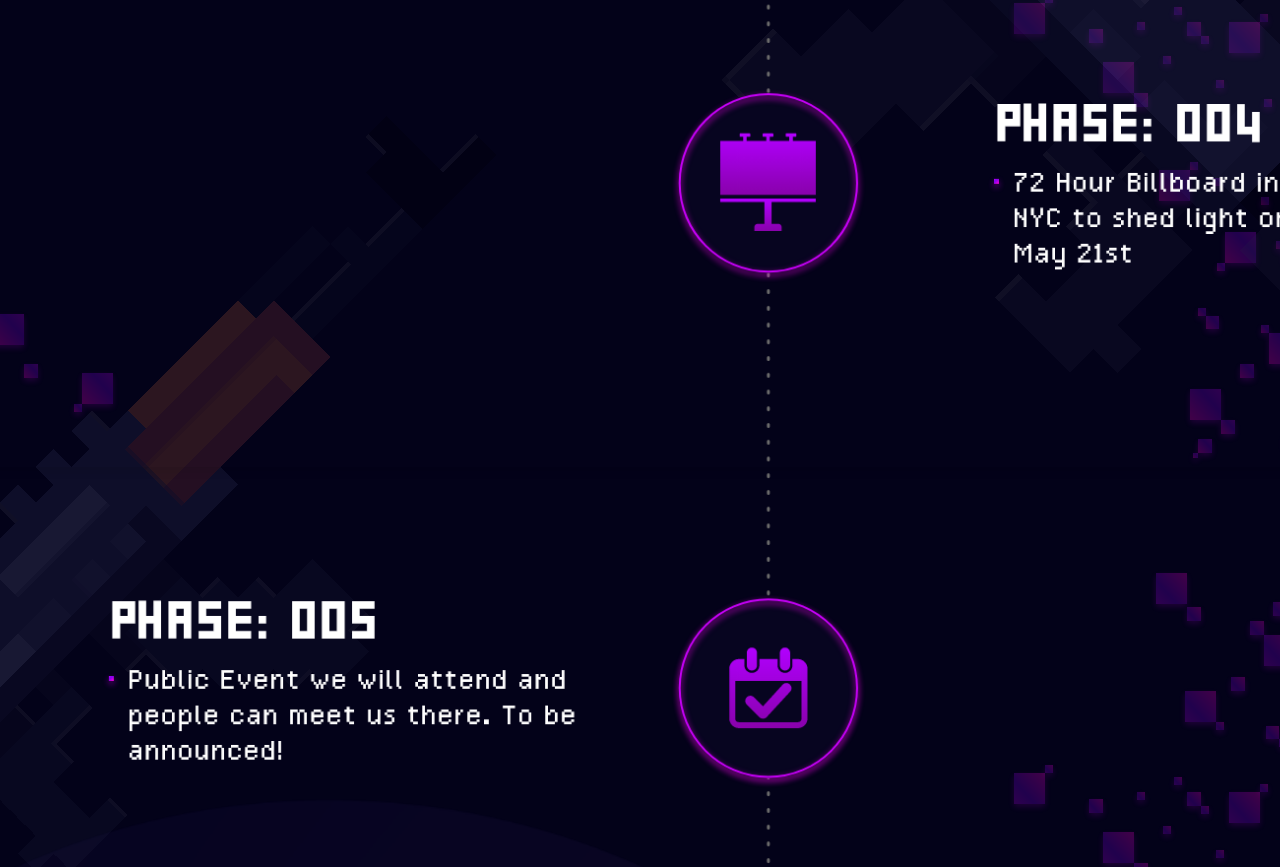
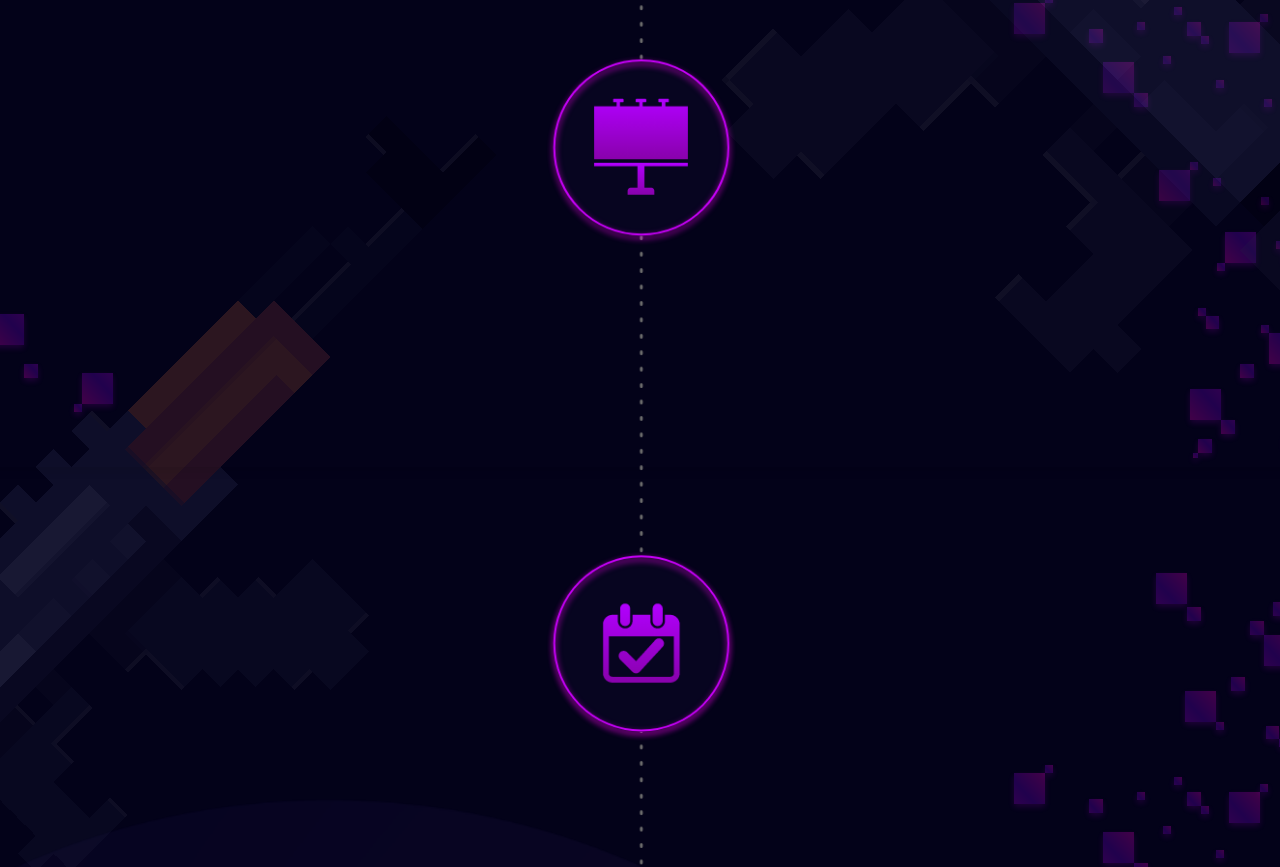
Before and after one commit to Vakiyama/thugcity-new, a React (Create React App) app in the folder thugcity/: page / in a window 1280 px wide. Shown: the part 10900-11767 px from the top of the page. Built offline with nearby package versions, Linux system fonts and the light colour scheme.

Commit message:
Additional Roadmap Changes

```diff
--- a/thugcity/src/Roadmap/Roadmap.css
+++ b/thugcity/src/Roadmap/Roadmap.css
@@ -8,7 +8,7 @@
 .roadmap_infographic_img {
     position: relative;
     margin: 0 auto;
-    width: 1400px;
+    width: 600px;
     display: block;
     z-index: 1;
 }
--- a/thugcity/src/Roadmap/Roadmap.js
+++ b/thugcity/src/Roadmap/Roadmap.js
@@ -6,6 +6,10 @@ class Roadmap extends Component {
         return (
             <div className='roadmap'>
                 <img className='roadmap_infographic_img' src="./roadmap-infographic.png"/>
+                <div className='roadmap_text' id="roadmap_text_1">
+                    <h1 className='roadmap_text_title'>PHASE: 001</h1>
+                </div>
+                {/* images below are out of document flow/absolute position */}
                 <img className='roadmap_background_logo_1'src="./logo-background-2.png"/>
                 <img className='roadmap_squares_left_1' src="./squares-right.png"/>
                 <img className='roadmap_squares_right_1' src="./squares-left.png"/>
```
Also changed, not shown: thugcity/public/roadmap-infographic.png.
